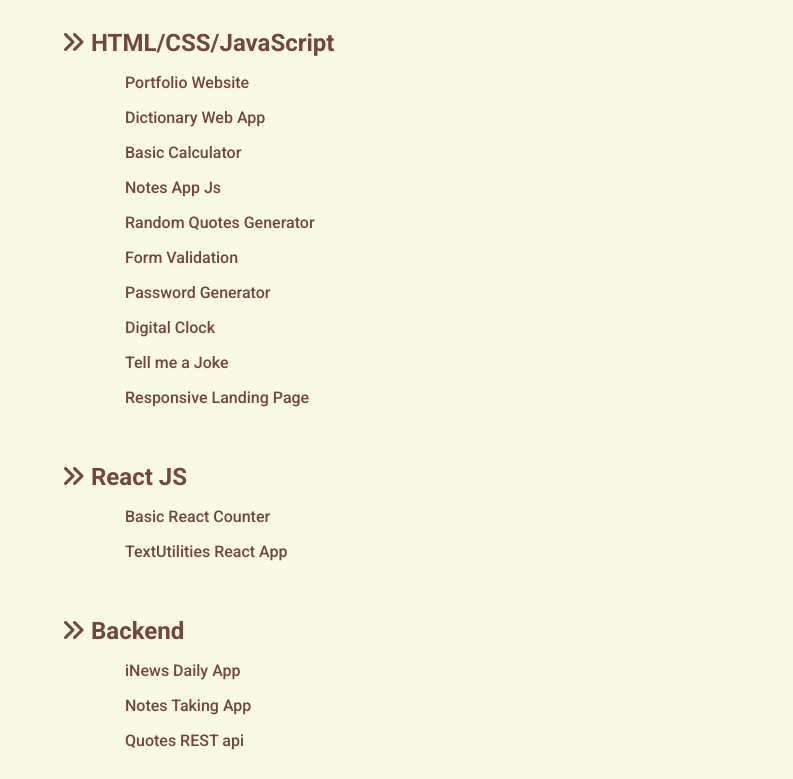
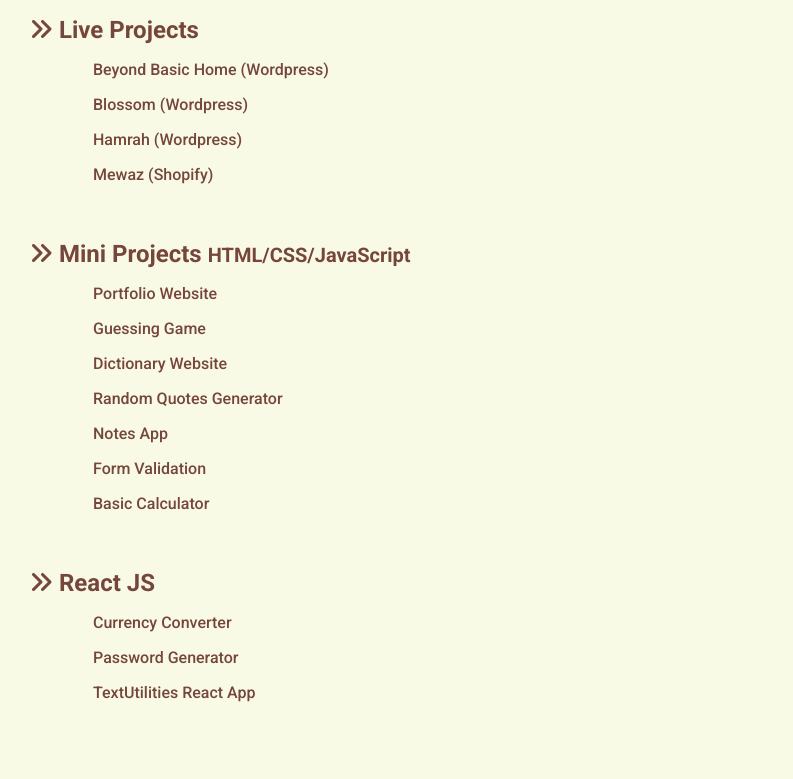
Before and after one commit to MohammedTalib786/projects, a plain HTML site: page index.html in a window 1280 px wide. Shown: the part 131-910 px from the top of the page, without its empty margins (19-812 px from the left). After the commit the page ends 876 px from the top, so only its background shows below. Drawn offline with Linux system fonts and the light colour scheme.

Commit message:
added new projects and added js to fetch projects from a local js file

```diff
--- a/index.html
+++ b/index.html
@@ -4,7 +4,7 @@
 <head>
     <meta charset="UTF-8">
     <meta name="viewport" content="width=device-width, initial-scale=1.0">
-    <title>Mini Projects Lists</title>
+    <title>Projects Lists</title>
     <link rel="stylesheet" href="https://cdnjs.cloudflare.com/ajax/libs/font-awesome/6.5.1/css/all.min.css"
         integrity="sha512-DTOQO9RWCH3ppGqcWaEA1BIZOC6xxalwEsw9c2QQeAIftl+Vegovlnee1c9QX4TctnWMn13TZye+giMm8e2LwA=="
         crossorigin="anonymous" referrerpolicy="no-referrer" />
@@ -18,46 +18,30 @@
     <!-- rest api -->
     <!-- maybe wp -->
     <!-- seo -->
-    <h1>Mini Projects</h1>
-    <div class="row row1">
-        <h2><i class="fa-solid fa-angles-right"></i>&nbsp;HTML/CSS/JavaScript</h2>
-        <li><a href="https://mohammedtalib786.github.io/portfolio/">Portfolio Website</a></li>
-        <li><a href="https://mohammedtalib786.github.io/dictionary-web-app/">Dictionary Web App</a></li>
-        <li><a href="https://mohammedtalib786.github.io/basic-calculator-js/">Basic Calculator</a></li>
-        <li><a href="https://mohammedtalib786.github.io/notes-app/">Notes App Js</a></li>
-        <li><a href="https://mohammedtalib786.github.io/random-quote-generator/">Random Quotes Generator</a></li>
-        <li><a href="https://mohammedtalib786.github.io/form-validation/">Form Validation</a></li>
-        <li><a href="https://mohammedtalib786.github.io/password-generator/">Password Generator</a></li>
-        <li><a href="https://mohammedtalib786.github.io/digital-clock/">Digital Clock</a></li>
-        <li><a href="https://mohammedtalib786.github.io/Tell-me-a-Joke/">Tell me a Joke</a></li>
-        <li><a href="https://mohammedtalib786.github.io/responsive-landing-page/">Responsive Landing Page</a></li>
+    <div class="container">
+
+        <h1>Project List</h1>
+
+        <div class="row live">
+            <h2><i class="fa-solid fa-angles-right"></i>&nbsp;Live Projects</h2>
+            <!-- <li><a target="_blank" href="#">Sample Website</a></li> -->
         </div>
 
-    <div class="row row2">
-        <h2><i class="fa-solid fa-angles-right"></i>&nbsp;React JS</h2>
-        <li><a href="https://mohammedtalib786.github.io/basic-react-counter/">Basic React Counter</a></li>
-        <li><a href="https://mohammedtalib786.github.io/text-utilities-react-app/">TextUtilities React App</a></li>
+        <div class="row row1 pure">
+            <h2><i class="fa-solid fa-angles-right"></i>&nbsp;Mini Projects <span>HTML/CSS/JavaScript</span></h2>
+            <!-- <li><a target="_blank" href="#">Sample Web</a></li> -->
         </div>
 
-    <div class="row row3">
-        <h2><i class="fa-solid fa-angles-right"></i>&nbsp;Backend</h2>
-        <!-- random quotes api or any other -->
-        <li><a href="https://github.com/MohammedTalib786/inews-daily" title="Language: PHP MySQL">iNews Daily App</a>
-        </li>
-        <li><a href="https://github.com/MohammedTalib786/notes-app-php" title="Language: PHP MySQL">Notes Taking App</a>
-        </li>
-        <li><a href="https://github.com/MohammedTalib786/quotes-rest-api"
-                title="Frameworks: Node, Express, Mongo DB">Quotes REST api</a></li>
+        <div class="row row2 react">
+            <h2><i class="fa-solid fa-angles-right"></i>&nbsp;React JS</h2>
+            <!-- <li><a target="_blank" href="#">Sample Web one</a></li> -->
         </div>
 
-    <div class="row row4">
-        <h2><i class="fa-solid fa-angles-right"></i>&nbsp;SEO - Search Engine Optimization</h2>
-        <li><a
-                href="https://docs.google.com/spreadsheets/d/12sJm6SMWxJSjmN5zsEKPCqICxGZtoXd26gP1cAFhSNw/edit?usp=sharing">SEO
-                Report Worksheet</a></li>
-        <!-- SEO -->
     </div>
+    <!-- <a target="_blank" href="get.html"> Go to another page </a>
+    <a  href="practice.html"> Go to practice page </a> -->
 
+    <script src="script.js"></script>
 </body>
 
 </html>
--- /dev/null
+++ b/projects.json
@@ -0,0 +1,76 @@
+[
+    {
+        "name": "Beyond Basic Home (Wordpress)",
+        "url": "https://www.beyondbasichome.com/",
+        "project_type": "live"
+    },
+    {
+        "name": "Blossom (Wordpress)",
+        "url": "https://rajhansblossom.com/",
+        "project_type": "live"
+    },
+    {
+        "name": "Hamrah (Wordpress)",
+        "url": "https://hamrah.nl/",
+        "project_type": "live"
+    },
+    {
+        "name": "Mewaz (Shopify)",
+        "url": "https://www.mewaz.in/",
+        "project_type": "live"
+    },
+
+
+    {
+        "name": "Portfolio Website",
+        "url": "https://mohammedtalib786.github.io/portfolio/",
+        "project_type": "pure"
+    },
+    {
+        "name": "Guessing Game",
+        "url": "https://mohammedtalib786.github.io/guess-the-number-js/",
+        "project_type": "pure"
+    },
+    {
+        "name": "Dictionary Website",
+        "url": "https://mohammedtalib786.github.io/dictionary-web-app/",
+        "project_type": "pure"
+    },
+    {
+        "name": "Random Quotes Generator",
+        "url": "https://mohammedtalib786.github.io/random-quote-generator/",
+        "project_type": "pure"
+    },
+    {
+        "name": "Notes App",
+        "url": "https://mohammedtalib786.github.io/notes-app/",
+        "project_type": "pure"
+    },
+    {
+        "name": "Form Validation",
+        "url": "https://mohammedtalib786.github.io/form-validation/",
+        "project_type": "pure"
+    },
+    {
+        "name": "Basic Calculator",
+        "url": "https://mohammedtalib786.github.io/basic-calculator-js/",
+        "project_type": "pure"
+    },
+
+
+    {
+        "name": "Currency Converter",
+        "url": "https://currency-converter-react-khaki-eight.vercel.app/",
+        "project_type": "react"
+    },
+    {
+        "name": "Password Generator",
+        "url": "https://password-generator-react-steel.vercel.app/",
+        "project_type": "react"
+    },
+    {
+        "name": "TextUtilities React App",
+        "url": "https://mohammedtalib786.github.io/text-utilities-react-app/",
+        "project_type": "react"
+    }
+]
--- /dev/null
+++ b/script.js
@@ -0,0 +1,44 @@
+// >>>>>>>>>>>>> Fetching all projects from local JSON file
+
+const fetchingData = async (container, projectType) => {
+    let data = await fetch('./projects.json');
+    let res = await data.json();
+    // let cont = document.querySelector('.row.pure');
+    // console.log('res', res)
+
+    let cont = document.querySelector(container);
+    let iHtml = '';
+
+    // res.map((elem) => elem.project_type == projectType ? iHtml += ` <li><a target="_blank" href="${elem.url}">${elem.name}</a></li> ` : iHtml = null)
+    res.map(elem => {
+        if (elem.project_type == projectType) {
+            iHtml += ` <li><a target="_blank" href="${elem.url}">${elem.name}</a></li> `
+        }
+    })
+
+    // cont.after(iHtml);
+    cont.innerHTML += iHtml;
+}
+
+// fetchingData('.row.pure', 'live')
+// fetchingData('.row.react', 'react')
+
+let callFuncArr = [
+    {
+        elemClass: '.row.live',
+        type: 'live'
+    },
+    {
+        elemClass: '.row.pure',
+        type: 'pure'
+    },
+    {
+        elemClass: '.row.react',
+        type: 'react'
+    }
+]
+
+
+
+// >>>>>>>>>>>>> calling the function multiple times at once
+callFuncArr.map((elem) => fetchingData(elem.elemClass, elem.type))
--- a/style.css
+++ b/style.css
@@ -1,10 +1,10 @@
 @import url('https://fonts.googleapis.com/css2?family=Josefin+Sans:wght@200;300;400;500&family=Open+Sans:wght@400;500;600;700;800&family=Orbitron:wght@400;500&family=Outfit:wght@200;400;700&family=Playfair+Display:wght@400;500;600&family=Poppins:wght@200;300;400;500;600&family=Raleway:ital,wght@0,200;0,300;0,400;0,600;0,800;0,900;1,700&family=Roboto:wght@300;500;700&display=swap');
 
-/* ~~~~~~~~~~~~~~~~~~~~ Scroll Bar ~~~~~~~~~~~~~~~~~~~~ */
+/* >>>>>>>>>>>>>>>>>>>>>>>>>>>>>>>>>>>>>> Scroll Bar  */
 
 /* width */
 ::-webkit-scrollbar {
-    width: 7px;
+    width: 4.5px;
 }
 
 /* Track */
@@ -16,6 +16,8 @@
 ::-webkit-scrollbar-thumb {
     background: var(--text-clr);
 }
+
+/* >>>>>>>>>>>>>>>>>>>>>>>>>>>>>>>>>>>>>> ENDS Scroll Bar  */
 
 * {
     margin: 0;
@@ -33,14 +35,30 @@
 }
 
 body {
+    background-color: var(--bg-clr);
+    font-family: Roboto;
+}
+
+/* body {
     display: flex;
     justify-content: center;
     align-items: center;
     flex-direction: column;
     font-family: Roboto;
+    background-color: yellow;
+    background-color: var(--bg-clr);
+    padding: 1.2rem 3rem;
+} */
+
+.container {
+    max-width: 1440px;
+    margin: auto;
+    display: flex;
+    justify-content: center;
+    align-items: center;
+    flex-direction: column;
     /* background-color: yellow; */
-    background-color: var(--bg-clr);
-    padding: 2rem 5rem;
+    padding: 1.2rem 3rem;
 }
 
 h1 {
@@ -65,9 +83,13 @@
     color: var(--text-clr);
 }
 
+.row1.pure h2 span {
+    /* background-color: blue; */
+    font-size: 20px;
+}
+
 .row h2 {
     color: var(--text-clr);
-
 }
 
 .row li {
@@ -81,7 +103,8 @@
 }
 
 .row li a:hover {
-    color: var(--text-hov-clr);
+    /* color: var(--text-hov-clr); */
+    text-decoration: underline;
 }
 
 
@@ -89,9 +112,9 @@
 /* ------------------ Media Queries ------------------ */
 
 @media only screen and (min-width: 426px) and (max-width: 596px) {
-    body {
+    .container {
         /* background-color: magenta; */
-        padding: 2rem 2rem;
+        padding: 2rem 20px;
     }
 
     h1 {
@@ -106,12 +129,16 @@
     .row li {
         margin-left: 2rem;
     }
+
+    .row1.pure h2 span {
+        font-size: 18px;
+    }
 }
 
 @media only screen and (min-width: 321px) and (max-width: 425px) {
-    body {
+    .container {
         /* background-color: yellow; */
-        padding: 2rem 2rem;
+        padding: 2rem 20px;
     }
 
     h1 {
@@ -120,19 +147,23 @@
     }
 
     .row h2 {
-        font-size: 1.3rem;
+        font-size: 1.2rem;
     }
 
     .row li {
         margin-left: 1.5rem;
         font-size: 1rem;
     }
+
+    .row1.pure h2 span {
+        font-size: 16px;
+    }
 }
 
 @media only screen and (max-width: 320px) {
-    body {
+    .container {
         /* background-color: green; */
-        padding: 2rem 1rem;
+        padding: 2rem 20px;
     }
 
     h1 {
@@ -148,4 +179,8 @@
         margin-left: 1.5rem;
         font-size: .7rem;
     }
+
+    .row1.pure h2 span {
+        font-size: 16px;
+    }
 }
```
Also changed, not shown: 1 other file. Lines whose indentation alone changed are shown as unchanged.
